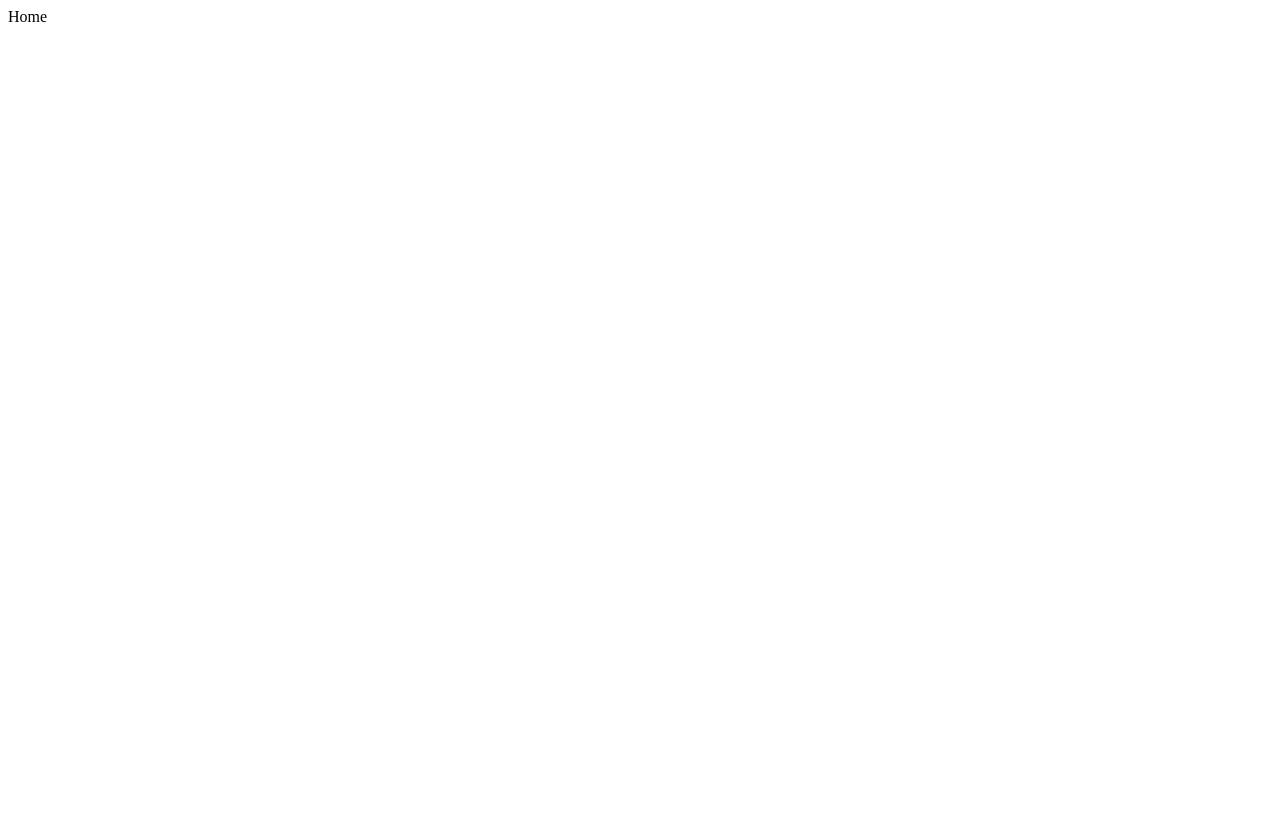
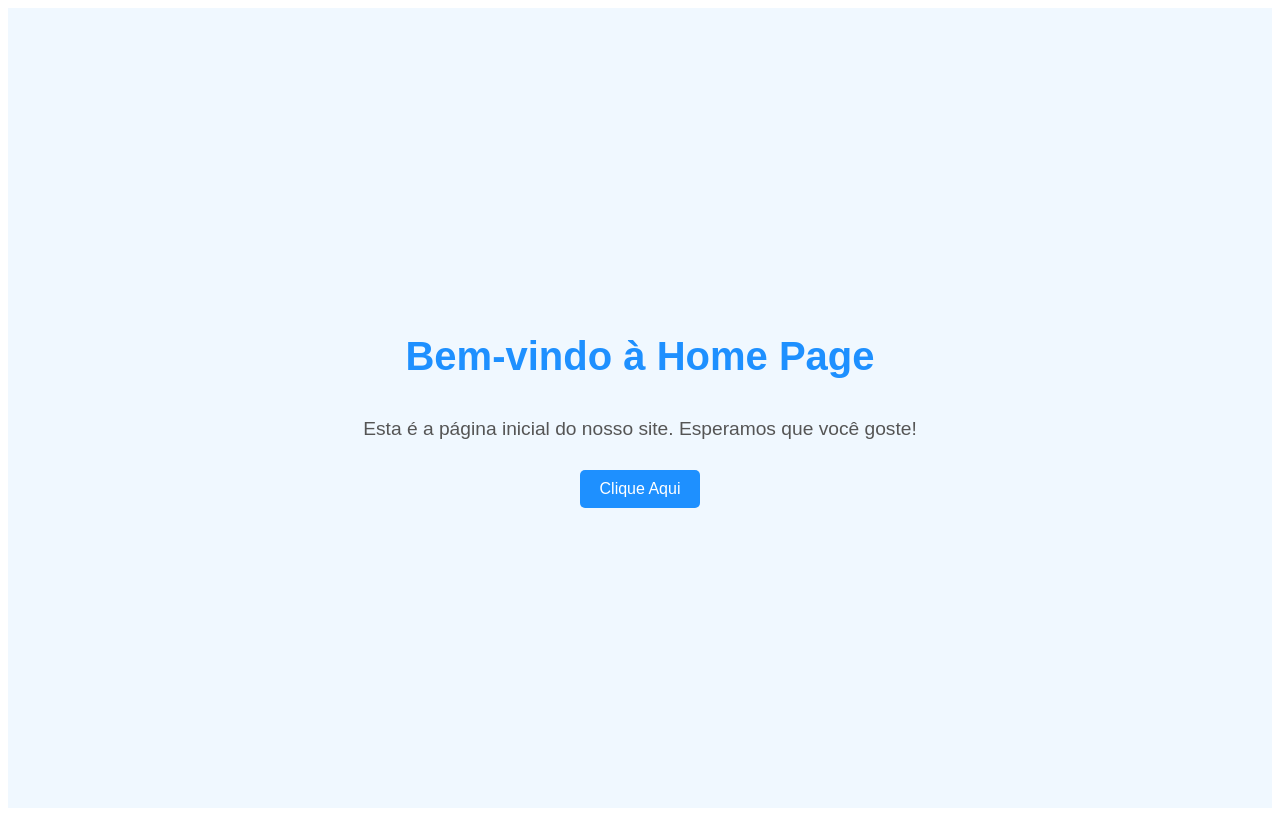
Before and after one commit to Acauhi99/front--casa-lar-rio-novo, a React (Vite) app: page / in a window 1280 px wide. Built offline with nearby package versions, Linux system fonts and the light colour scheme.

Commit message:
feat: homepage e notfound feitas

```diff
--- a/src/screens/Home/Home.css
+++ b/src/screens/Home/Home.css
@@ -0,0 +1,39 @@
+.home-container {
+    display: flex;
+    flex-direction: column;
+    align-items: center;
+    justify-content: center;
+    height: 100vh;
+    background-color: #f0f8ff;
+    color: #333;
+    font-family: Arial, sans-serif;
+  }
+
+  .home-header {
+    font-size: 2.5em;
+    color: #1e90ff;
+    margin-bottom: 20px;
+  }
+
+  .home-intro {
+    font-size: 1.2em;
+    color: #555;
+    margin-bottom: 30px;
+    text-align: center;
+    max-width: 600px;
+  }
+
+  .home-button {
+    padding: 10px 20px;
+    font-size: 1em;
+    color: #fff;
+    background-color: #1e90ff;
+    border: none;
+    border-radius: 5px;
+    cursor: pointer;
+    transition: background-color 0.3s ease;
+  }
+
+  .home-button:hover {
+    background-color: #1c86ee;
+  }
--- a/src/screens/Home/Home.jsx
+++ b/src/screens/Home/Home.jsx
@@ -1,5 +1,12 @@
+import React from 'react';
+import './Home.css';
+
 export const Home = () => {
   return (
-    <div>Home</div>
-  )
+    <div className="home-container">
+      <h1 className="home-header">Bem-vindo à Home Page</h1>
+      <p className="home-intro">Esta é a página inicial do nosso site. Esperamos que você goste!</p>
+      <button className="home-button">Clique Aqui</button>
+    </div>
+  );
 }
--- a/src/screens/NotFound/NotFound.css
+++ b/src/screens/NotFound/NotFound.css
@@ -0,0 +1,39 @@
+.notfound-container {
+    display: flex;
+    flex-direction: column;
+    align-items: center;
+    justify-content: center;
+    height: 100vh;
+    background-color: #f0f8ff;
+    color: #333;
+    font-family: Arial, sans-serif;
+  }
+
+  .notfound-header {
+    font-size: 2.5em;
+    color: #1e90ff;
+    margin-bottom: 20px;
+  }
+
+  .notfound-message {
+    font-size: 1.2em;
+    color: #555;
+    margin-bottom: 30px;
+    text-align: center;
+    max-width: 600px;
+  }
+
+  .notfound-button {
+    padding: 10px 20px;
+    font-size: 1em;
+    color: #fff;
+    background-color: #1e90ff;
+    border: none;
+    border-radius: 5px;
+    cursor: pointer;
+    transition: background-color 0.3s ease;
+  }
+
+  .notfound-button:hover {
+    background-color: #1c86ee;
+  }
--- a/src/screens/NotFound/NotFound.jsx
+++ b/src/screens/NotFound/NotFound.jsx
@@ -1,5 +1,12 @@
+import React from 'react';
+import './NotFound.css';
+
 export const NotFound = () => {
   return (
-    <div>NotFound</div>
-  )
+    <div className="notfound-container">
+      <h1 className="notfound-header">Página Não Encontrada</h1>
+      <p className="notfound-message">Infelizmente, o URL que você tentou acessar não é válido.</p>
+      <button className="notfound-button" onClick={() => window.location.href = '/'}>Voltar para Home</button>
+    </div>
+  );
 }
```
